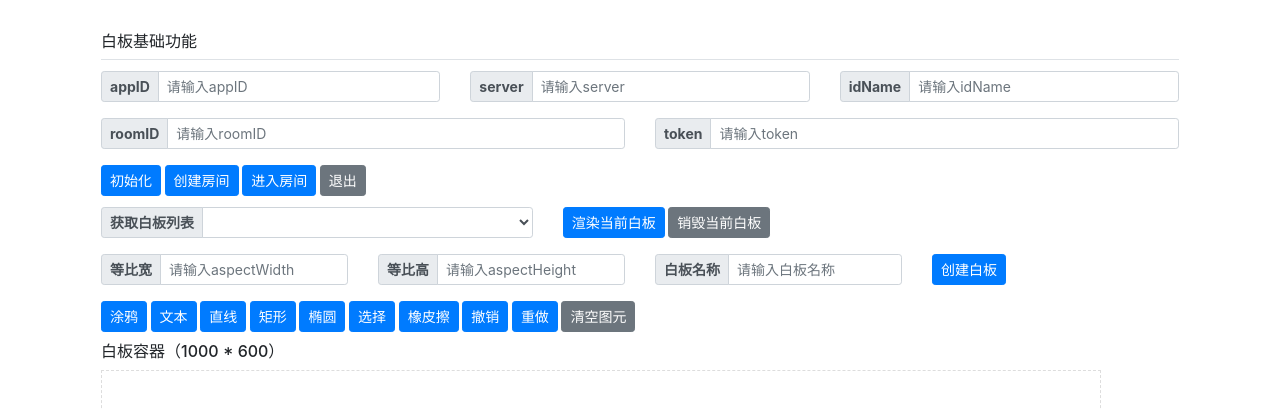
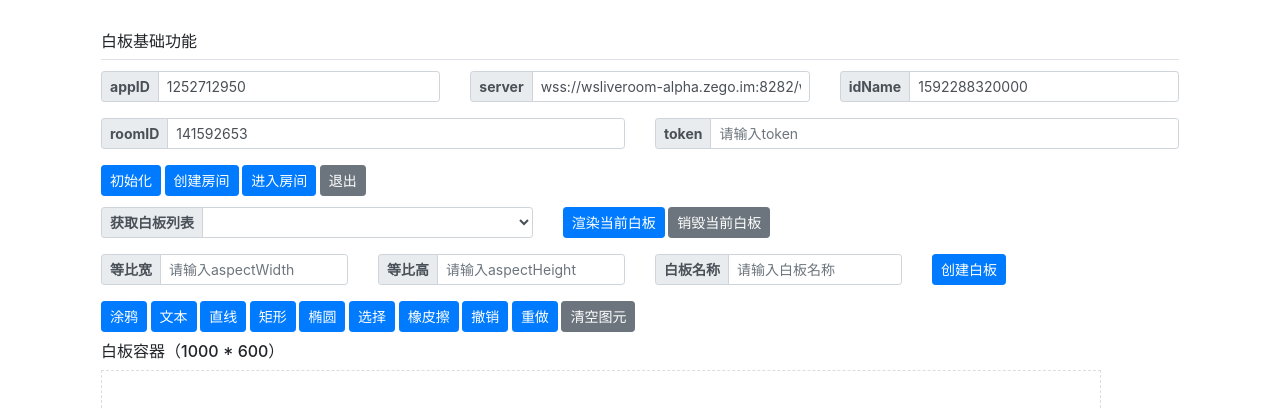
Before and after one commit to zegodev/zego-express-webrtc-sample, a website: page docs/whiteboard/index.html in a window 1280 px wide. Shown: the top 409 px of the page. Drawn offline with Linux system fonts and the light colour scheme; no server answers.

Commit message:
chore: update demo

```diff
--- a/docs/whiteboard/index.html
+++ b/docs/whiteboard/index.html
@@ -24,7 +24,8 @@
             <div class="input-group-prepend">
               <label class="input-group-text" for="appID"><strong class="text-gray-dark">appID</strong></label>
             </div>
-            <input class="form-control d-inline" style="width: 75%;" type="text" id="appID" placeholder="请输入appID" />
+            <input class="form-control d-inline" value="1252712950" style="width: 75%;" type="text" id="appID"
+              placeholder="请输入appID" />
           </div>
         </div>
         <div class="col-sm">
@@ -32,7 +33,8 @@
             <div class="input-group-prepend">
               <label class="input-group-text" for="server"><strong class="text-gray-dark">server</strong></label>
             </div>
-            <input class="form-control d-inline" style="width: 75%;" type="text" id="server" placeholder="请输入server" />
+            <input class="form-control d-inline" value="wss://wsliveroom-alpha.zego.im:8282/ws" style="width: 75%;"
+              type="text" id="server" placeholder="请输入server" />
           </div>
         </div>
         <div class="col-sm">
@@ -50,7 +52,8 @@
             <div class="input-group-prepend">
               <label class="input-group-text" for="roomId"><strong class="text-gray-dark">roomID</strong></label>
             </div>
-            <input class="form-control d-inline" style="width: 75%;" type="text" id="roomID" placeholder="请输入roomID" />
+            <input class="form-control d-inline" value="141592653" style="width: 75%;" type="text" id="roomID"
+              placeholder="请输入roomID" />
           </div>
         </div>
         <div class="col-sm">
@@ -184,6 +187,26 @@
 <script>
   var zg,
     isLogin = false;
+  $("#idName").val(new Date().getTime() + '');
+
+  // 获取token
+  const tokenUrl = 'https://wsliveroom-alpha.zego.im:8282/token';
+  $.get(
+    tokenUrl,
+    {
+      app_id: $("#appID").val(),
+      id_name: $("#idName").val()
+    },
+    function (token) {
+      if (!token) {
+        alert('get token failed');
+      } else {
+        $("#token").val(token);
+        alert('get token success');
+      }
+    },
+    'text'
+  );
 
   // 监听sdk回调
   function listen() {
```
